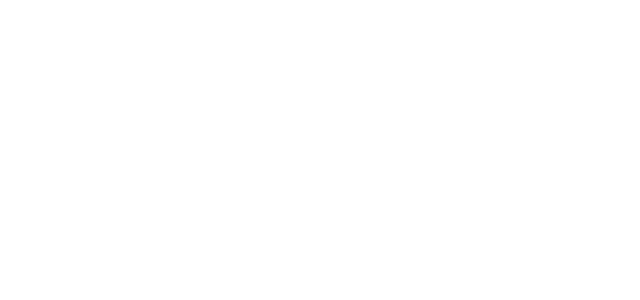
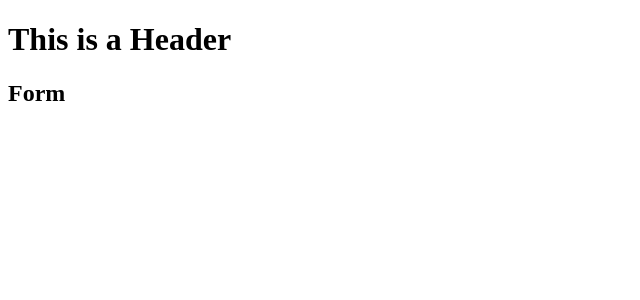
Before and after one commit to lopezisla/react-hospital, a React (Vite) app: page / in a window 1280 px wide. Shown: the top 300 px of the page, without its empty margins (0-640 px from the left). Built offline with nearby package versions, Linux system fonts and the light colour scheme.

Commit message:
create first components

```diff
--- a/src/App.jsx
+++ b/src/App.jsx
@@ -1,5 +1,13 @@
+import Form from "./components/Form";
+import Header from "./components/Header";
+
 function App() {
-  return <div className="App"></div>;
+  return (
+    <>
+      <Header />
+      <Form />
+    </>
+  );
 }
 
 export default App;
--- /dev/null
+++ b/src/components/Form.jsx
@@ -0,0 +1,11 @@
+import React from "react";
+
+const Form = () => {
+  return (
+    <div>
+      <h2>Form</h2>
+    </div>
+  );
+};
+
+export default Form;
--- /dev/null
+++ b/src/components/Header.jsx
@@ -0,0 +1,6 @@
+
+function Header() {
+  return <h1>This is a Header</h1>;
+}
+
+export default Header;
```
